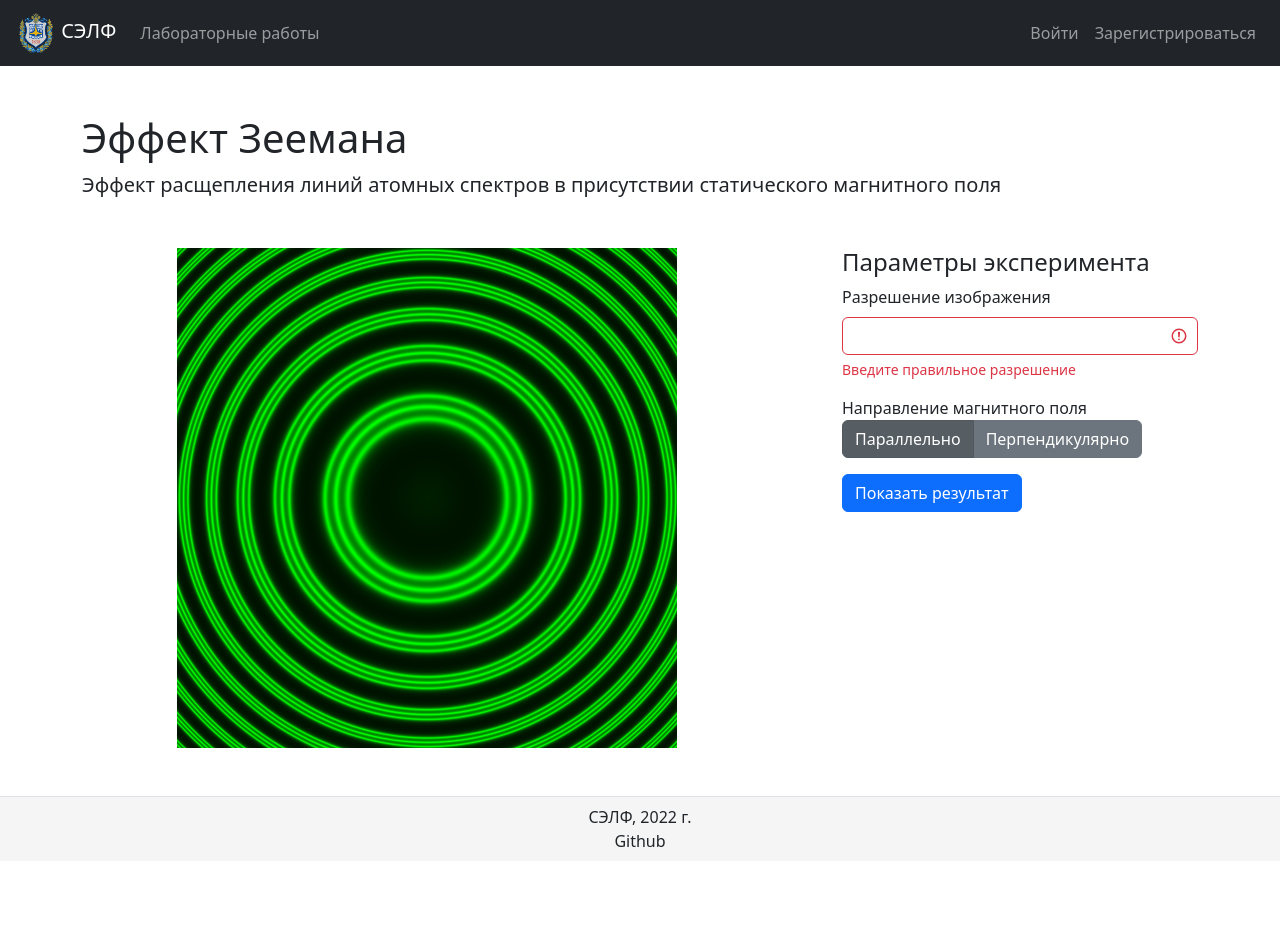
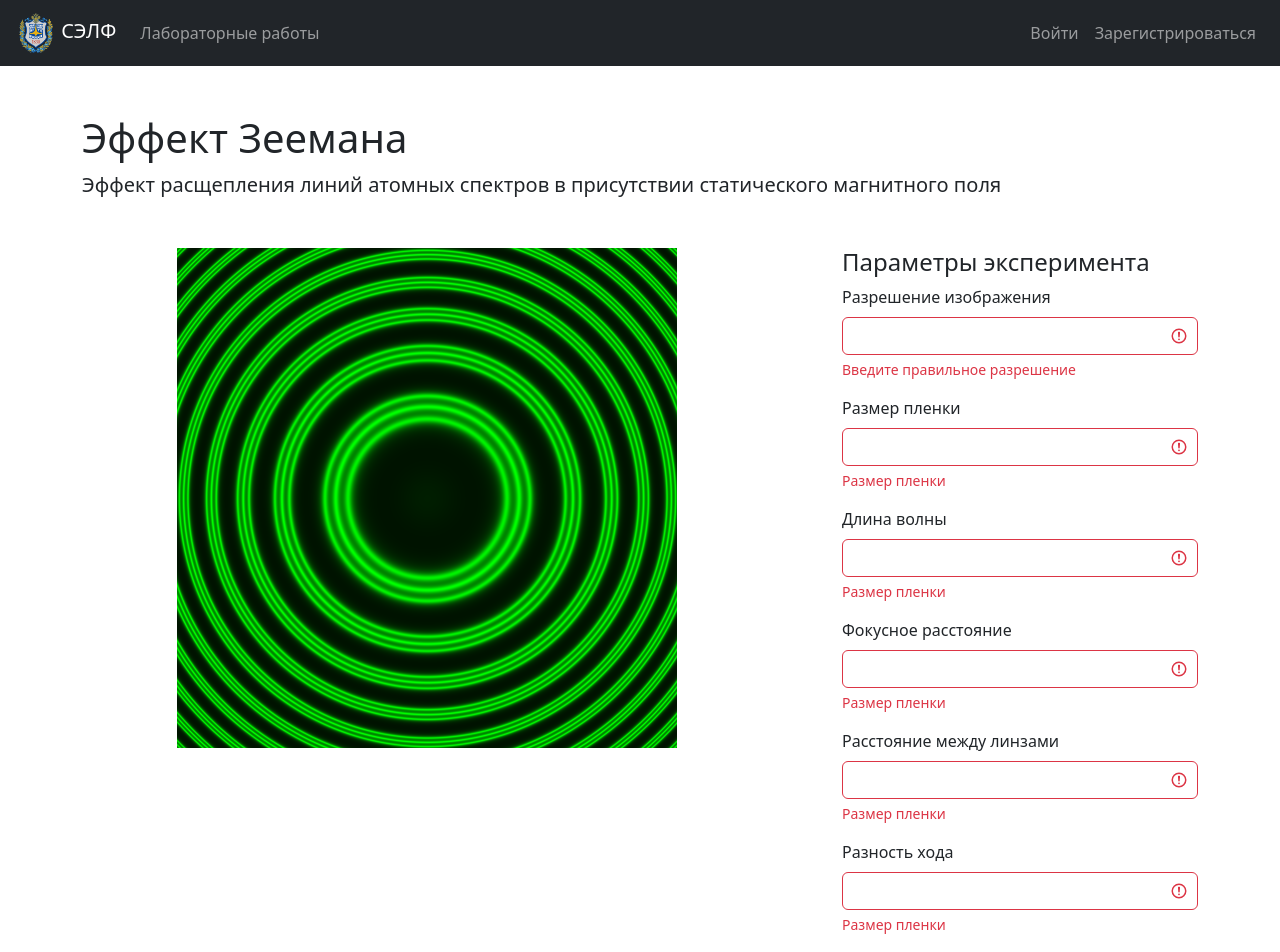
Before and after one commit to paw1a/zeeman, a Svelte app in the folder frontend/: page / in a window 1280 px wide. Shown: the top 952 px of the page. Before the commit the page ends 869 px from the top, so only its background shows below. Built offline with nearby package versions, Linux system fonts and the light colour scheme.

Commit message:
frontend: create validators for whole form

```diff
--- a/frontend/src/Zeeman/Controls.svelte
+++ b/frontend/src/Zeeman/Controls.svelte
@@ -1,13 +1,11 @@
 <script lang="ts">
     import {MagneticFieldDir} from "../lib/api/zeeman";
-    import {createFieldValidator, requiredValidator} from "../lib/validator";
+    import {parameters} from "../lib/zeeman-form";
+    import FormInput from "./FormInput.svelte";
 
-    let resolution = "";
     let magneticFieldDir = MagneticFieldDir.Parallel;
 
     let wasValidated = false;
-
-    const [validity, validate] = createFieldValidator(requiredValidator());
 
     const submitForm = e => {
         wasValidated = true;
@@ -18,57 +16,9 @@
   <h4 style="margin-top: 2rem;">Параметры эксперимента</h4>
 
   <form class="needs-validation" class:was-validated={wasValidated} novalidate="">
-    <div class="mb-3">
-      <label class="form-label" for="resolution">Разрешение изображения</label>
-      <input id="resolution"
-             class="form-control"
-             type="text"
-             class:is-invalid={!$validity.valid}
-             class:is-valid={$validity.valid}
-             bind:value={resolution}
-             use:validate={resolution}
-      >
-      {#if !$validity.valid}
-      <div class="invalid-feedback">
-         Введите правильное разрешение
-      </div>
-      {/if}
-    </div>
-<!--    <div class="mb-3">-->
-<!--      <label for="pictureSize">Размер пленки</label>-->
-<!--      <input id="pictureSize" class="form-control" type="text"-->
-<!--             bind:value={$pictureSize.value}>-->
-<!--    </div>-->
-<!--    <div class="mb-3">-->
-<!--      <label for="waveLength">Длина волны</label>-->
-<!--      <input id="waveLength" class="form-control" type="text"-->
-<!--             bind:value={$waveLength.value}>-->
-<!--    </div>-->
-<!--    <div class="mb-3">-->
-<!--      <label for="focalDistance">Фокусное расстояние</label>-->
-<!--      <input id="focalDistance" class="form-control" type="text"-->
-<!--             bind:value={$focalDistance.value}>-->
-<!--    </div>-->
-<!--    <div class="mb-3">-->
-<!--      <label for="glassesDistance">Расстояние между линзами</label>-->
-<!--      <input id="glassesDistance" class="form-control" type="text"-->
-<!--             bind:value={$glassesDistance.value}>-->
-<!--    </div>-->
-<!--    <div class="mb-3">-->
-<!--      <label for="pathDifference">Разность хода</label>-->
-<!--      <input id="pathDifference" class="form-control" type="text"-->
-<!--             bind:value={$pathDifference.value}>-->
-<!--    </div>-->
-<!--    <div class="mb-3">-->
-<!--      <label for="refractionFactor">Коэффициент преломления</label>-->
-<!--      <input id="refractionFactor" class="form-control" type="text"-->
-<!--             bind:value={$refractionFactor.value}>-->
-<!--    </div>-->
-<!--    <div class="mb-3">-->
-<!--      <label for="magneticInduction">Магнитная индукция</label>-->
-<!--      <input id="magneticInduction" class="form-control" type="text"-->
-<!--             bind:value={$magneticInduction.value}>-->
-<!--    </div>-->
+    {#each parameters as param }
+      <FormInput id="{param.id}" name="{param.name}" error="{param.error}" />
+    {/each}
     <div class="mb-3">
       <label>Направление магнитного поля</label>
       <div class="btn-group btn-group-toggle" data-toggle="buttons">
--- /dev/null
+++ b/frontend/src/Zeeman/FormInput.svelte
@@ -0,0 +1,29 @@
+<script>
+    import {createFieldValidator, requiredValidator} from "../lib/validator.ts";
+
+    export let id;
+    export let name;
+    export let error;
+
+    const [validity, validate] = createFieldValidator(requiredValidator());
+
+    let value = "";
+</script>
+
+<div class="mb-3">
+  <label class="form-label" for="{id}">{name}</label>
+  <input id="{id}"
+         class="form-control"
+         type="text"
+         class:is-invalid={!$validity.valid}
+         class:is-valid={$validity.valid}
+         bind:value={value}
+         use:validate={value}
+  />
+  {#if !$validity.valid}
+      <div class="invalid-feedback">
+        {error}
+      </div>
+    {/if}
+
+</div>
--- a/frontend/src/lib/zeeman-form.ts
+++ b/frontend/src/lib/zeeman-form.ts
@@ -1,10 +1,50 @@
+import {createFieldValidator, requiredValidator} from "./validator";
+
 export type Parameter = {
+    id: string,
     name: string,
     error: string,
-    validity: any,
-    validator: any,
 };
 
-let inputParameters: Parameter[] = [
-    { }
+export const parameters: Parameter[] = [
+    {
+        id: "resolution",
+        name: "Разрешение изображения",
+        error: "Введите правильное разрешение",
+    },
+    {
+        id: "pictureSize",
+        name: "Размер пленки",
+        error: "Размер пленки",
+    },
+    {
+        id: "waveLength",
+        name: "Длина волны",
+        error: "Размер пленки",
+    },
+    {
+        id: "focalDistance",
+        name: "Фокусное расстояние",
+        error: "Размер пленки",
+    },
+    {
+        id: "glassesDistance",
+        name: "Расстояние между линзами",
+        error: "Размер пленки",
+    },
+    {
+        id: "pathDifference",
+        name: "Разность хода",
+        error: "Размер пленки",
+    },
+    {
+        id: "refractionFactor",
+        name: "Коэффициент преломления",
+        error: "Размер пленки",
+    },
+    {
+        id: "magneticInduction",
+        name: "Магнитная индукция",
+        error: "Размер пленки",
+    },
 ];
```
